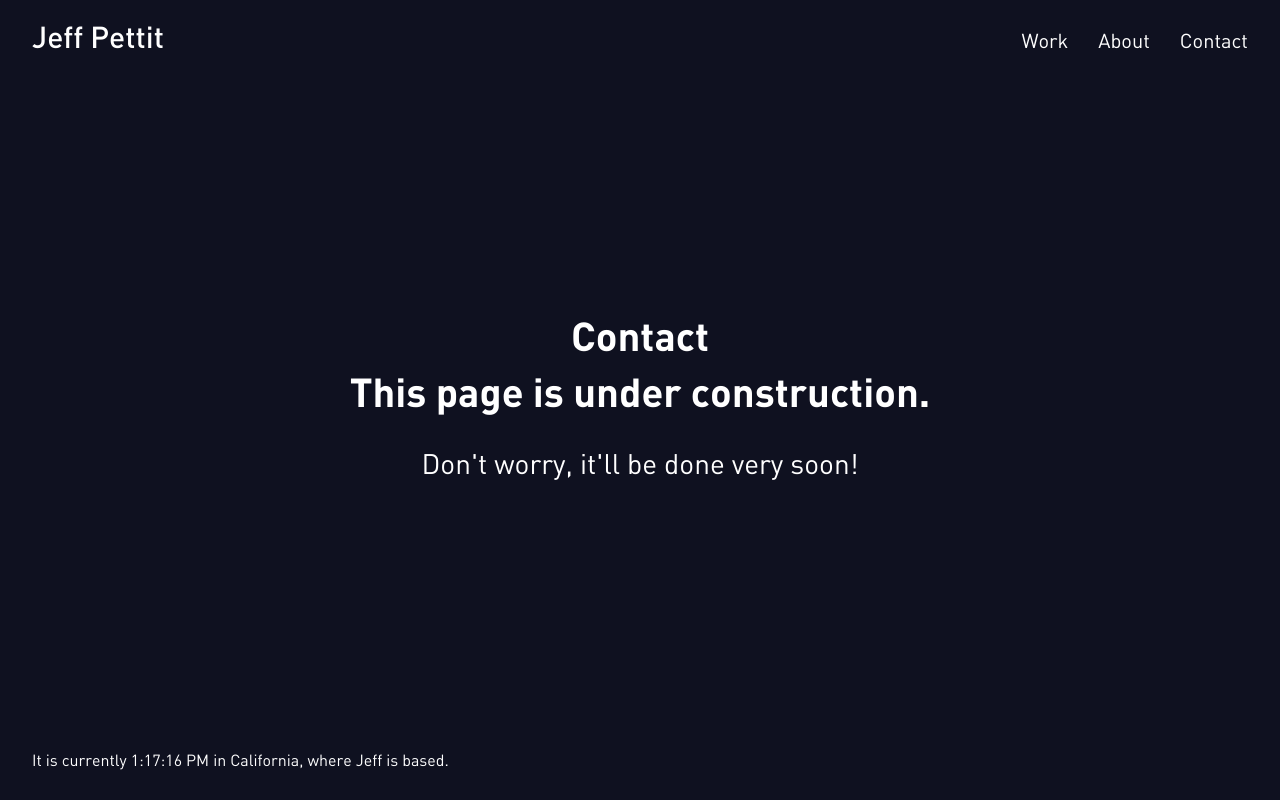
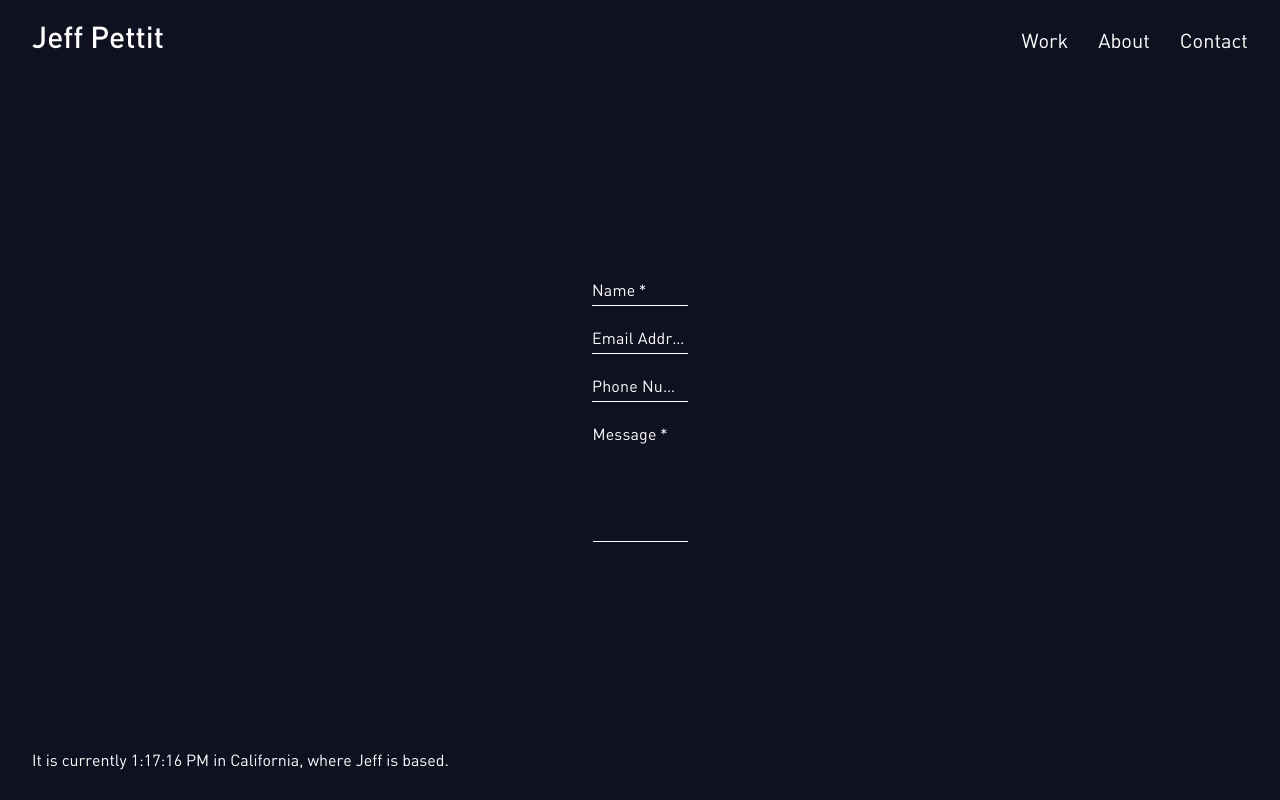
Before and after one commit to jwpettit/Portfolio-Website, a React (Create React App) app: page /contact in a window 1280 px wide. Built offline with nearby package versions, Linux system fonts and the light colour scheme.

Commit message:
Got contact field styled with colors and fonts

```diff
--- /dev/null
+++ b/src/components/ContactForm.jsx
@@ -0,0 +1,83 @@
+import { TextField } from "@mui/material";
+import { styled } from "@mui/material/styles";
+
+const YellowTextField = styled(TextField)({
+    // Controls the label above the text box when active
+    "& label.Mui-focused": {
+        fontFamily: "DIN-Regular",
+        color: "#FFE443",
+    },
+    // Controls the underline when active
+    "& .MuiInput-underline:after": {
+        borderBottomColor: "#FFE443",
+    },
+    // Controls the underline when inactive
+    "& .MuiInput-underline:before": {
+        borderBottomColor: "#FFFFFF",
+    },
+    "& .MuiInput-underline:hover:before": {
+        borderBottomColor: "#FFE443",
+    },
+    // Controls the underline when hovering
+    "& .MuiInput-underline:hover:not(.Mui-disabled):before": {
+        borderBottomColor: "#FFE443",
+    },
+    "& .MuiInput-root.Mui-disabled": {
+        color: "gray",
+    },
+    "& .MuiInput-input": {
+        color: "#FFFFFF",
+        fontFamily: "DIN-Regular",
+        "&::placeholder": {
+            color: "#FFFFFF",
+        },
+    },
+    "& .MuiInputLabel-root": {
+        fontFamily: "DIN-Regular",
+        color: "#FFFFFF",
+    },
+    "& .MuiInput-input.Mui-disabled": {
+        color: "gray",
+    },
+});
+
+export default function ContactForm() {
+    return (
+        <>
+            <div>
+                <YellowTextField
+                    label="Name"
+                    id="custom-css-outlined-input"
+                    variant="standard"
+                    required
+                />
+            </div>
+            <div>
+                <YellowTextField
+                    label="Email Address"
+                    id="custom-css-outlined-input"
+                    variant="standard"
+                    required
+                />
+            </div>
+            <div>
+                {/* GOAL: Make this validate country tel numbers */}
+                <YellowTextField
+                    label="Phone Number"
+                    id="custom-css-outlined-input"
+                    variant="standard"
+                />
+            </div>
+            <div>
+                <YellowTextField
+                    id="standard-multiline-static"
+                    label="Message"
+                    required
+                    multiline
+                    rows={5}
+                    variant="standard"
+                />
+            </div>
+        </>
+    );
+}
--- a/src/pages/Contact.jsx
+++ b/src/pages/Contact.jsx
@@ -1,14 +1,9 @@
+import ContactForm from "../components/ContactForm";
+
 export default function Contact() {
     return (
         <div className="Invalid-Container">
-            <div className="H1-Header">
-                <h1>Contact</h1>
-                <h1>This page is under construction.</h1>
-            </div>
-            <br />
-            <div className="H3-Header">
-                <h3>Don't worry, it'll be done very soon!</h3>
-            </div>
+            <ContactForm />
         </div>
     );
-};
+}
```
Also changed, not shown: src/components/Footerbar.jsx (+4 -4 lines).
